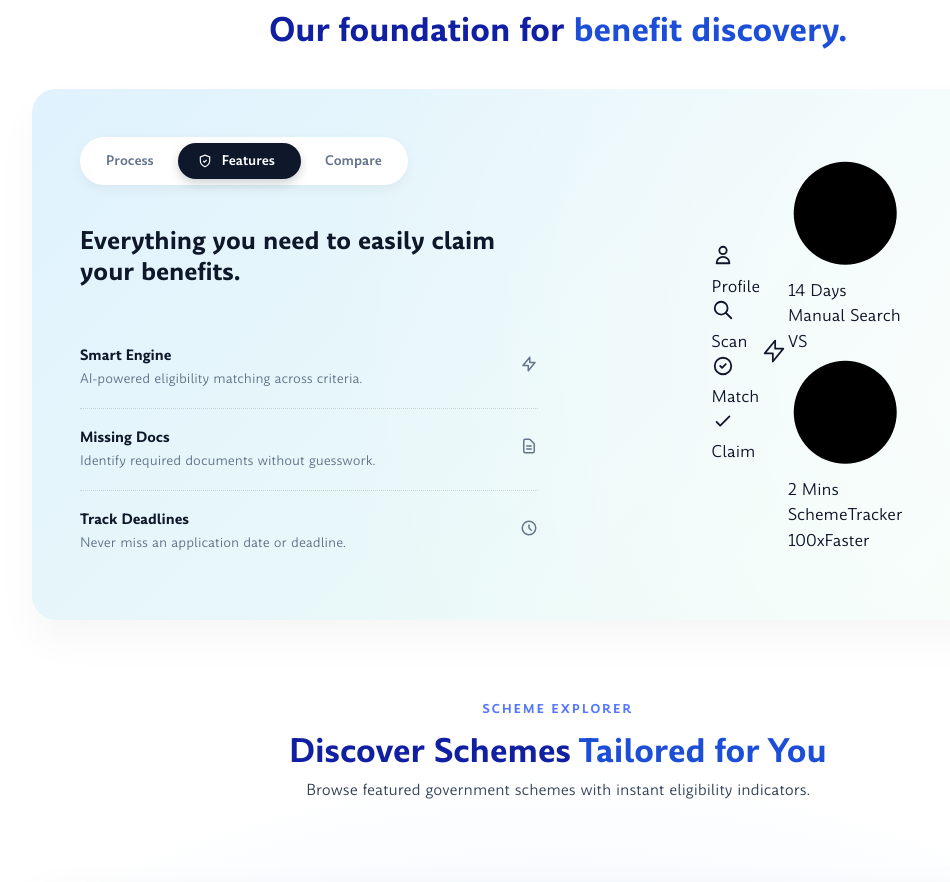
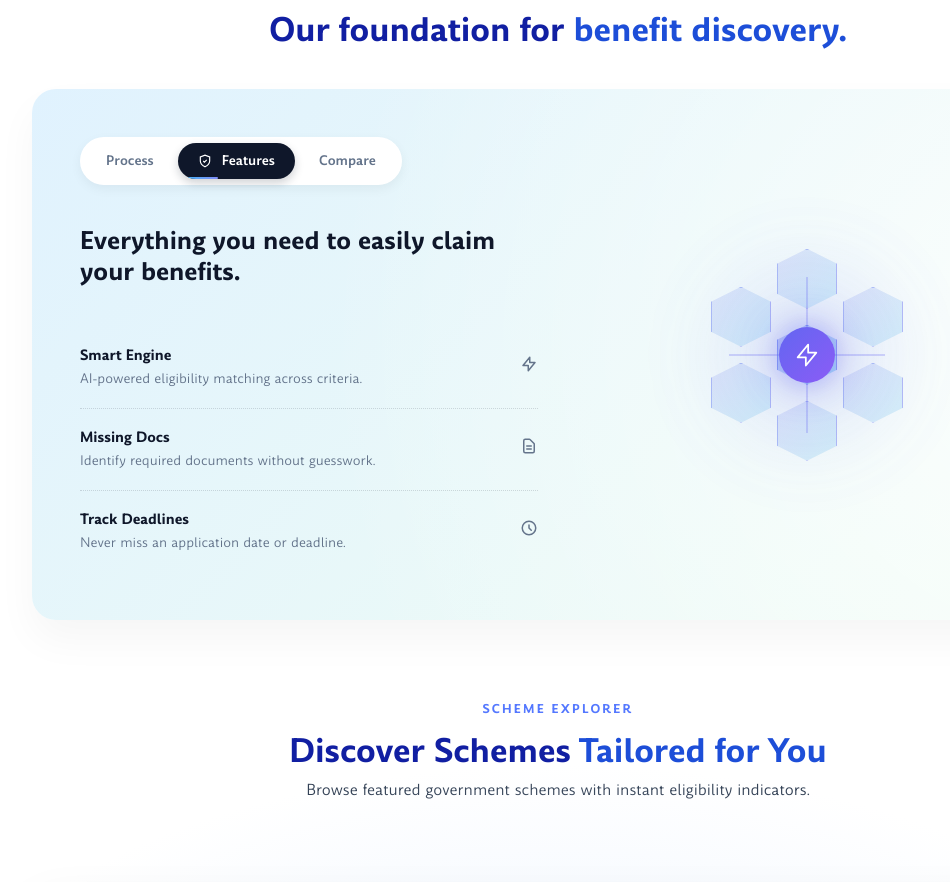
Before and after one commit to Angad-Chede/Scheme-Tracker, a React (Vite) app: page / in a window 1280 px wide. Shown: the part 1700-2582 px from the top of the page, without its empty margins (82-1032 px from the left). Built offline with nearby package versions, Linux system fonts and the light colour scheme.

Commit message:
feat: add comprehensive home page styles including hero section and UI components

```diff
--- a/src/styles/home.css
+++ b/src/styles/home.css
@@ -1099,12 +1099,31 @@
   background: #0f172a;
   color: #ffffff;
   box-shadow: 0 4px 10px rgba(15, 23, 42, 0.2);
+  position: relative;
+  overflow: hidden;
 }
 
 .foundation-tab-icon {
   display: flex;
   align-items: center;
 }
+
+.foundation-tab-progress {
+  position: absolute;
+  bottom: 0;
+  left: 0;
+  height: 2px;
+  width: 0%;
+  background: linear-gradient(90deg, #38bdf8, #818cf8);
+  border-radius: 0 2px 2px 0;
+  animation: tabProgress 5s linear forwards;
+}
+
+@keyframes tabProgress {
+  from { width: 0%; }
+  to { width: 100%; }
+}
+
 
 .foundation-main-title {
   font-size: clamp(20px, 3vw, 24px);
@@ -1157,47 +1176,354 @@
   align-items: center;
   justify-content: center;
   z-index: 1;
-}
-
-.f-globe-container {
-  position: relative;
-  width: 320px;
-  height: 320px;
-}
-
-.f-globe {
+  min-height: 340px;
+}
+
+/* ---- Shared Scene ---- */
+.fv-scene {
   position: absolute;
   inset: 0;
+  display: flex;
+  align-items: center;
+  justify-content: center;
+  opacity: 0;
+  visibility: hidden;
+  transform: scale(0.88) translateY(16px);
+  pointer-events: none;
+  transition: opacity 0.6s cubic-bezier(0.4,0,0.2,1), visibility 0.6s cubic-bezier(0.4,0,0.2,1), transform 0.6s cubic-bezier(0.4,0,0.2,1);
+}
+
+.fv-scene.fv-active {
+  opacity: 1;
+  visibility: visible;
+  transform: scale(1) translateY(0);
+  pointer-events: auto;
+}
+
+/* =======================
+   PIPELINE (Process Tab)
+   ======================= */
+.fv-pipeline {
+  flex-direction: column;
+  gap: 0;
+}
+
+.fv-pipeline-glow {
+  position: absolute;
+  width: 200px;
+  height: 200px;
+  background: radial-gradient(circle, rgba(56, 189, 248, 0.35) 0%, transparent 70%);
   border-radius: 50%;
-  background: linear-gradient(135deg, #7dd3fc 0%, #38bdf8 100%);
-  opacity: 0.2;
-}
-
-.f-globe-glow {
-  position: absolute;
-  inset: -20px;
+  filter: blur(40px);
+  animation: fvPulse 3s ease-in-out infinite alternate;
+}
+
+.fv-pipeline-line {
+  position: absolute;
+  width: 3px;
+  height: 75%;
+  background: linear-gradient(180deg, rgba(56, 189, 248, 0.5), rgba(99, 102, 241, 0.5));
+  border-radius: 3px;
+  z-index: 0;
+}
+
+.fv-pipe-node {
+  position: relative;
+  z-index: 2;
+  display: flex;
+  align-items: center;
+  gap: 14px;
+  animation: fvNodeEnter 0.5s ease backwards;
+}
+
+.fv-pipe-node:nth-child(odd) {
+  flex-direction: row;
+  transform: translateX(-30px);
+}
+
+.fv-pipe-node:nth-child(even) {
+  flex-direction: row-reverse;
+  transform: translateX(30px);
+}
+
+.fv-pipe-ring {
+  width: 52px;
+  height: 52px;
   border-radius: 50%;
-  background: radial-gradient(circle, rgba(56, 189, 248, 0.4) 0%, transparent 60%);
-  filter: blur(20px);
-}
-
-.f-globe-grid {
+  background: linear-gradient(135deg, #0ea5e9, #6366f1);
+  display: flex;
+  align-items: center;
+  justify-content: center;
+  color: #ffffff;
+  box-shadow: 0 0 24px rgba(14, 165, 233, 0.4);
+  flex-shrink: 0;
+}
+
+.fv-pipe-label {
+  font-size: 12px;
+  font-weight: 700;
+  color: #0f172a;
+  letter-spacing: 0.04em;
+  text-transform: uppercase;
+  background: #ffffff;
+  padding: 5px 14px;
+  border-radius: 999px;
+  box-shadow: 0 4px 14px rgba(0, 0, 0, 0.06);
+}
+
+@keyframes fvNodeEnter {
+  from { opacity: 0; transform: translateY(20px) scale(0.8); }
+  to { opacity: 1; transform: translateY(0) scale(1); }
+}
+
+@keyframes fvPulse {
+  0% { opacity: 0.6; transform: scale(0.9); }
+  100% { opacity: 1; transform: scale(1.15); }
+}
+
+/* =======================
+   CIRCUIT (Features Tab)
+   ======================= */
+.fv-circuit {
+  position: absolute;
+}
+
+.fv-circuit-glow {
+  position: absolute;
+  width: 260px;
+  height: 260px;
+  background: radial-gradient(circle, rgba(99, 102, 241, 0.3) 0%, transparent 70%);
+  border-radius: 50%;
+  filter: blur(40px);
+  animation: fvPulse 4s ease-in-out infinite alternate;
+}
+
+.fv-hex {
+  position: absolute;
+  width: 60px;
+  height: 60px;
+  animation: fvHexEnter 0.5s ease backwards;
+}
+
+.fv-hex-inner {
+  width: 100%;
+  height: 100%;
+  background: linear-gradient(135deg, rgba(99, 102, 241, 0.15), rgba(14, 165, 233, 0.15));
+  border: 1.5px solid rgba(99, 102, 241, 0.35);
+  clip-path: polygon(50% 0%, 100% 25%, 100% 75%, 50% 100%, 0% 75%, 0% 25%);
+  transition: background 0.3s;
+}
+
+.fv-hex:hover .fv-hex-inner {
+  background: linear-gradient(135deg, rgba(99, 102, 241, 0.35), rgba(14, 165, 233, 0.35));
+}
+
+/* Hex positions — radial layout around center */
+.fv-hex-0 { transform: translate(0, -76px); }
+.fv-hex-1 { transform: translate(66px, -38px); }
+.fv-hex-2 { transform: translate(66px, 38px); }
+.fv-hex-3 { transform: translate(0, 76px); }
+.fv-hex-4 { transform: translate(-66px, 38px); }
+.fv-hex-5 { transform: translate(-66px, -38px); }
+.fv-hex-6 { transform: translate(0, 0); }
+
+.fv-hex-6 .fv-hex-inner {
+  background: linear-gradient(135deg, rgba(99, 102, 241, 0.3), rgba(14, 165, 233, 0.3));
+  border-color: rgba(99, 102, 241, 0.5);
+}
+
+.fv-circuit-core {
+  position: absolute;
+  z-index: 3;
+  width: 56px;
+  height: 56px;
+  border-radius: 50%;
+  background: linear-gradient(135deg, #6366f1, #8b5cf6);
+  display: flex;
+  align-items: center;
+  justify-content: center;
+  color: #ffffff;
+  box-shadow: 0 0 30px rgba(99, 102, 241, 0.5);
+  animation: fvCorePulse 2.5s ease-in-out infinite alternate;
+}
+
+.fv-circuit-line {
+  position: absolute;
+  background: rgba(99, 102, 241, 0.25);
+  z-index: 1;
+}
+
+.fv-cl-0 { width: 2px; height: 50px; transform: translateY(-53px); }
+.fv-cl-1 { width: 50px; height: 2px; transform: translateX(53px); }
+.fv-cl-2 { width: 2px; height: 50px; transform: translateY(53px); }
+.fv-cl-3 { width: 50px; height: 2px; transform: translateX(-53px); }
+
+@keyframes fvHexEnter {
+  from { opacity: 0; transform: scale(0.3) translate(0, 0); }
+}
+
+@keyframes fvCorePulse {
+  0% { box-shadow: 0 0 20px rgba(99, 102, 241, 0.35); }
+  100% { box-shadow: 0 0 40px rgba(99, 102, 241, 0.65); }
+}
+
+/* =======================
+   COMPARE (Compare Tab)
+   ======================= */
+.fv-compare {
+  flex-direction: column;
+  align-items: center;
+  gap: 24px;
+}
+
+.fv-compare-glow {
+  position: absolute;
+  width: 240px;
+  height: 240px;
+  background: radial-gradient(circle, rgba(14, 165, 233, 0.25) 0%, transparent 70%);
+  border-radius: 50%;
+  filter: blur(40px);
+  animation: fvPulse 3.5s ease-in-out infinite alternate;
+}
+
+.fv-comp-container {
+  display: flex;
+  align-items: center;
+  gap: 24px;
+  z-index: 2;
+  position: relative;
+}
+
+.fv-comp-side {
+  display: flex;
+  flex-direction: column;
+  align-items: center;
+  gap: 12px;
+}
+
+.fv-comp-manual .fv-comp-ring-wrapper {
+  animation: fvRingEnter 0.6s ease backwards 0.1s;
+}
+
+.fv-comp-smart .fv-comp-ring-wrapper {
+  animation: fvRingEnter 0.6s ease backwards 0.3s;
+}
+
+.fv-comp-ring-wrapper {
+  position: relative;
+  width: 80px;
+  height: 80px;
+  display: flex;
+  align-items: center;
+  justify-content: center;
+}
+
+.fv-comp-ring {
   position: absolute;
   inset: 0;
+  width: 100%;
+  height: 100%;
+  transform: rotate(-90deg);
+  fill: none;
+  stroke-width: 8;
+  stroke-linecap: round;
+}
+
+.fv-ring-manual circle {
+  stroke: #cbd5e1;
+  stroke-dasharray: 6 6;
+  opacity: 0.6;
+}
+
+.fv-ring-smart circle {
+  stroke: url(#smartGrad);
+  stroke-dasharray: 283;
+  stroke-dashoffset: 283;
+  animation: fvRingFill 1.5s cubic-bezier(0.4, 0, 0.2, 1) forwards 0.6s;
+}
+
+.fv-comp-time {
+  font-size: 14px;
+  font-weight: 800;
+  color: #64748b;
+  z-index: 2;
+}
+
+.fv-text-gradient {
+  background: linear-gradient(135deg, #0ea5e9, #6366f1);
+  -webkit-background-clip: text;
+  -webkit-text-fill-color: transparent;
+  background-clip: text;
+}
+
+.fv-comp-label {
+  font-size: 11px;
+  font-weight: 700;
+  color: #64748b;
+  text-transform: uppercase;
+  letter-spacing: 0.05em;
+}
+
+.fv-comp-vs {
+  font-size: 13px;
+  font-weight: 800;
+  color: #94a3b8;
+  background: #f1f5f9;
+  width: 32px;
+  height: 32px;
   border-radius: 50%;
-  background-image:
-    linear-gradient(rgba(0, 0, 0, 0.08) 1px, transparent 1px),
-    linear-gradient(90deg, rgba(146, 152, 228, 0.12) 1px, transparent 1px);
-  background-size: 20px 20px;
-  mask-image: radial-gradient(circle, black 30%, transparent 70%);
-  -webkit-mask-image: radial-gradient(circle, black 30%, transparent 70%);
-  animation: rotateGlobe 120s linear infinite;
-}
-
-@keyframes rotateGlobe {
-  to {
-    transform: rotate(360deg);
-  }
+  display: flex;
+  align-items: center;
+  justify-content: center;
+  animation: fvZoomIn 0.4s cubic-bezier(0.175, 0.885, 0.32, 1.275) backwards 0.2s;
+}
+
+.fv-compare-badge {
+  display: flex;
+  align-items: center;
+  gap: 8px;
+  background: #ffffff;
+  padding: 8px 24px;
+  border-radius: 999px;
+  box-shadow: 0 6px 20px rgba(14, 165, 233, 0.15);
+  font-size: 14px;
+  font-weight: 600;
+  color: #0f172a;
+  z-index: 2;
+  animation: fvBadgeBounce 2s ease-in-out infinite, fvPopUp 0.5s cubic-bezier(0.175, 0.885, 0.32, 1.275) backwards 0.8s;
+}
+
+.fv-compare-badge-num {
+  font-size: 20px;
+  font-weight: 900;
+  background: linear-gradient(135deg, #0ea5e9, #6366f1);
+  -webkit-background-clip: text;
+  -webkit-text-fill-color: transparent;
+  background-clip: text;
+}
+
+@keyframes fvRingEnter {
+  from { opacity: 0; transform: scale(0.5); }
+}
+
+@keyframes fvRingFill {
+  from { stroke-dashoffset: 283; }
+  to { stroke-dashoffset: 0; }
+}
+
+@keyframes fvZoomIn {
+  from { opacity: 0; transform: scale(0); }
+  to { opacity: 1; transform: scale(1); }
+}
+
+@keyframes fvPopUp {
+  from { opacity: 0; transform: translateY(20px); }
+  to { opacity: 1; transform: translateY(0); }
+}
+
+@keyframes fvBadgeBounce {
+  0%, 100% { transform: translateY(0); }
+  50% { transform: translateY(-6px); }
 }
 
 @keyframes fadeIn {
@@ -1210,6 +1536,7 @@
     transform: translateY(0);
   }
 }
+
 
 /* =============================================
    TESTIMONIALS
@@ -1473,9 +1800,23 @@
     padding: 32px 24px;
   }
 
-  .f-globe-container {
-    width: 240px;
-    height: 240px;
+  .foundation-visual {
+    min-height: 260px;
+  }
+
+  .fv-pipe-ring {
+    width: 42px;
+    height: 42px;
+  }
+
+  .fv-hex {
+    width: 48px;
+    height: 48px;
+  }
+
+  .fv-circuit-core {
+    width: 46px;
+    height: 46px;
   }
 
   .tf-crazy-glow {
```
